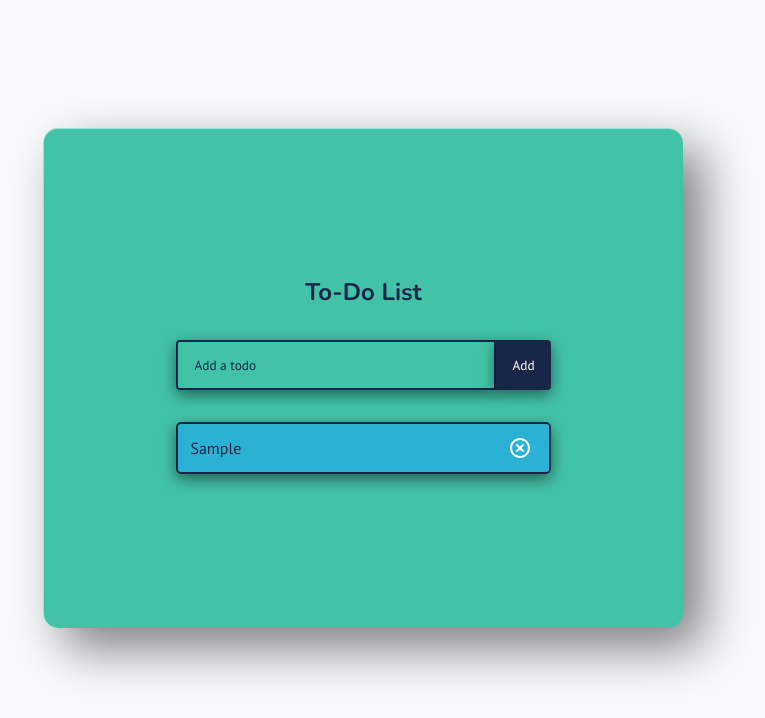
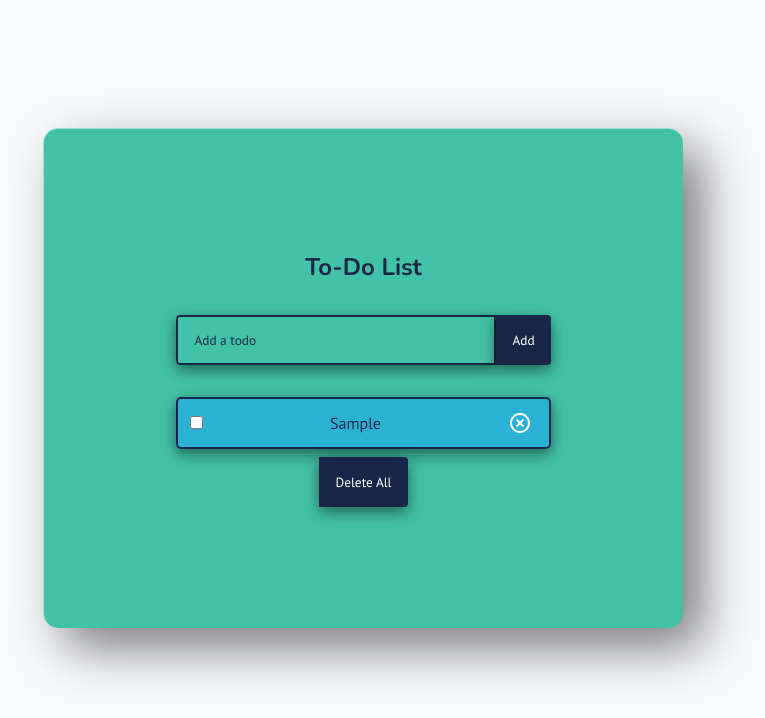
Before and after one commit to harsh-vador/TODO, a React (Create React App) app: page / in a window 1280 px wide. Both pictures are taken after typing "Sample" into the empty fields and a click on the button "Add". Shown: the top 718 px of the page, without its empty margins (277-1042 px from the left). Built offline with nearby package versions, Linux system fonts and the light colour scheme; the HTML template or start-up script is replaced by a standard one.

Commit message:
(feat): done,undone,clear,session (#1)
* Done/Undone

* (refactor) : resolved code

* (refactor) : code improvement

* (refactor) : code structure improvement

Co-authored-by: Deuex <deuex@Deuexs-MacBook-Air.local>

```diff
--- a/src/App.css
+++ b/src/App.css
@@ -98,9 +98,7 @@ h1 {
   box-shadow: 0 5px 15px rgba(0, 0, 0, 0.5);
 }
 
-.todo-button:hover {
-  text-transform: uppercase;
-}
+
 
 
 
--- a/src/components/Todo.js
+++ b/src/components/Todo.js
@@ -1,13 +1,17 @@
 import React, { useState } from 'react';
-import TodoForm from './TodoForm';
+import TodoList from './TodoList';
 import { RiCloseCircleLine } from 'react-icons/ri';
 
-function Todo({ todos, completeTodo, removeTodo, updateTodo }) {
+function Todo({ todos, completeTodo, removeTodo }) {
 
+    const deleteCheckBox = (id)=>{
+        completeTodo(id)
+    }
 
     return todos.map((todo, index) => (
         <div className={todo.isComplete ? 'todo-row complete' : 'todo-row'} key={index}>
-            <div key={todo.id} onClick={() => completeTodo(todo.id)}>
+            <input type="checkbox" onClick={()=>deleteCheckBox(todo.id)} />
+            <div key={todo.id} onClick={()=>deleteCheckBox(todo.id)}>
                 {todo.text}
             </div>
             <div className='icons'>
@@ -16,6 +20,7 @@ function Todo({ todos, completeTodo, removeTodo, updateTodo }) {
                     className='delete-icon'
                 />
 
+
             </div>
         </div>
     ));
--- a/src/components/TodoForm.js
+++ b/src/components/TodoForm.js
@@ -16,8 +16,6 @@ function TodoForm(props) {
             id: Math.floor(Math.random() * 1000),
             text: input
         });
-
-        console.log(input);
 
         setInput('');
 
--- a/src/components/TodoList.js
+++ b/src/components/TodoList.js
@@ -27,18 +27,15 @@ function TodoList() {
         const newTodos = [todo, ...todos];
 
         setTodos(newTodos);
-        console.log(...todos);
     };
 
 
     const removeTodo = id => {
-        const removeArr = [...todos].filter(todo => todo.id !== id);
-
-        setTodos(removeArr);
+        setTodos((todo)=>todo.filter(t => t.id !== id))
     };
 
     const completeTodo = id => {
-        let updatedTodos = todos.map(todo => {
+        const updatedTodos = todos.map(todo => {
             if (todo.id === id) {
                 todo.isComplete = !todo.isComplete
             }
@@ -46,12 +43,16 @@ function TodoList() {
         })
         setTodos(updatedTodos);
     };
+    const deleteAll = () =>{
+        setTodos([]);
+    }
 
     return (
         <div className="todo-context">
             <h1>To-Do List</h1>
             <TodoForm onSubmit={addTodo} />
             <Todo todos={todos} completeTodo={completeTodo} removeTodo={removeTodo}  />
+            <button className="todo-button" onClick={deleteAll}>Delete All</button>
         </div>
     );
 }
```
Also changed, not shown: 2 other files (tests, documents, lock files or other folders).
